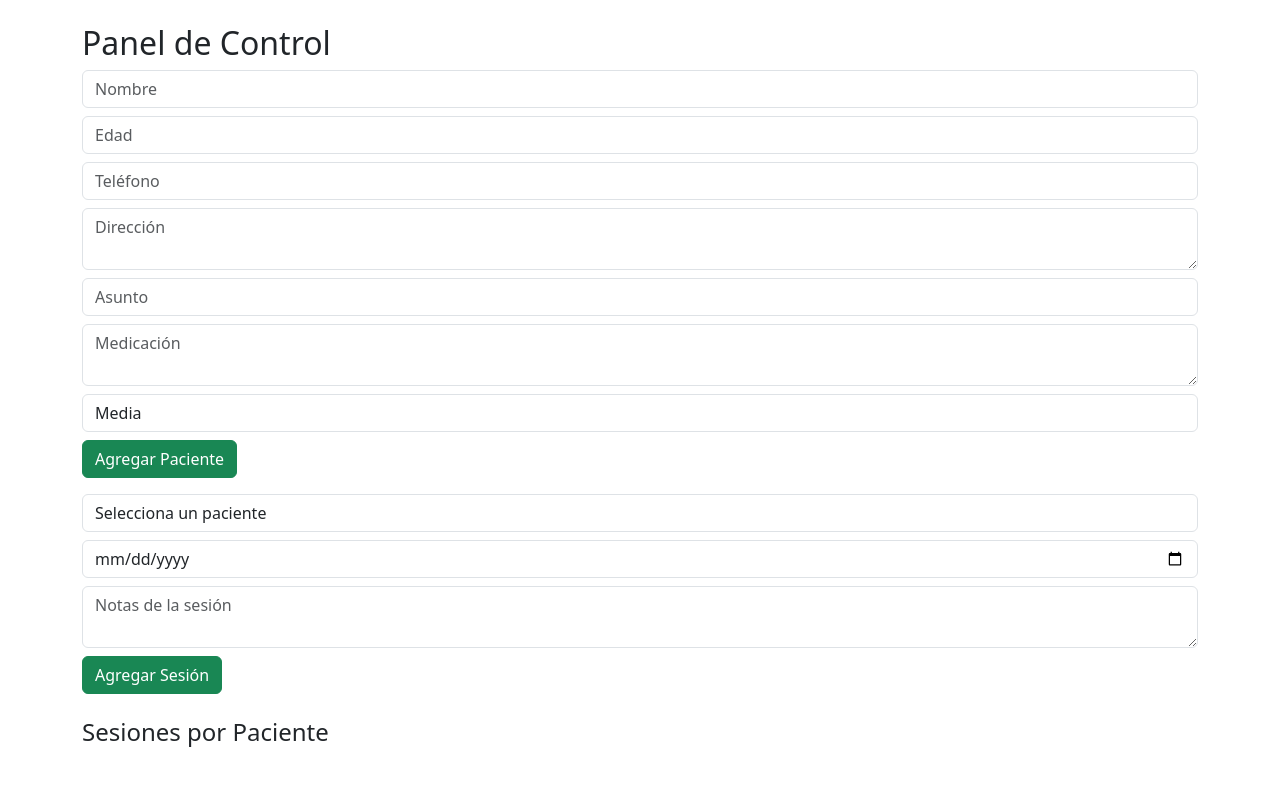
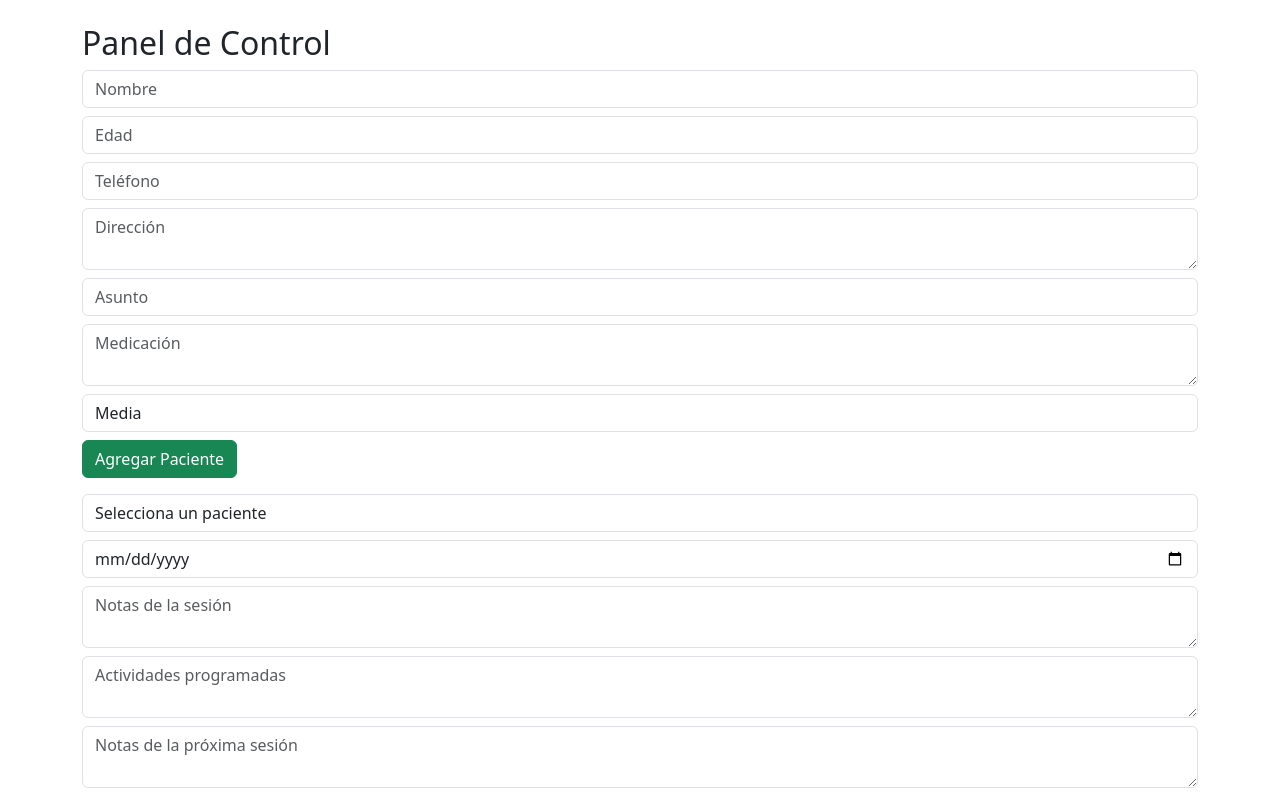
Before and after one commit to ezequiel9git/ProyectoTFG, a React (Create React App) app in the folder frontend/: page /dashboard in a window 1280 px wide. Shown: the top 794 px of the page. Built offline with nearby package versions, Linux system fonts and the light colour scheme.

Commit message:
creación e incorporación de nuevos campos del modelo Sesión

```diff
--- a/frontend/src/components/SesionForm.js
+++ b/frontend/src/components/SesionForm.js
@@ -5,10 +5,12 @@ const SesionForm = ({ authTokens, pacientes, onAddSesion }) => {
     const [pacienteId, setPacienteId] = useState("");
     const [fecha, setFecha] = useState("");
     const [notas, setNotas] = useState("");
+    const [actividades, setActividades] = useState("");
+    const [proximasesion, setProximaSesion] = useState("");
 
     const handleSubmit = async (e) => {
         e.preventDefault();
-        const sesion = { paciente: pacienteId, fecha, notas };
+        const sesion = { paciente: pacienteId, fecha, notas, actividades, proximasesion };
         try {
             await axios.post("http://127.0.0.1:8000/api/sesiones/", sesion, {
                 headers: { Authorization: `Bearer ${authTokens.access}` },
@@ -17,6 +19,8 @@ const SesionForm = ({ authTokens, pacientes, onAddSesion }) => {
             setPacienteId("");
             setFecha("");
             setNotas("");
+            setActividades("");
+            setProximaSesion("");
         } catch (error) {
             console.error("Error al crear sesión:", error);
         }
@@ -42,6 +46,19 @@ const SesionForm = ({ authTokens, pacientes, onAddSesion }) => {
                 value={notas}
                 onChange={(e) => setNotas(e.target.value)}
             />
+            <textarea
+                className="form-control mb-2"
+                placeholder="Actividades programadas"
+                value={notas}
+                onChange={(e) => setActividades(e.target.value)}
+            />
+            <textarea
+                className="form-control mb-2"
+                placeholder="Notas de la próxima sesión"
+                value={notas}
+                onChange={(e) => setProximaSesion(e.target.value)}
+            />
+
             <button type="submit" className="btn btn-success">Agregar Sesión</button>
         </form>
     );
```
Also changed, not shown: 1 other file (tests, documents, lock files or other folders).
